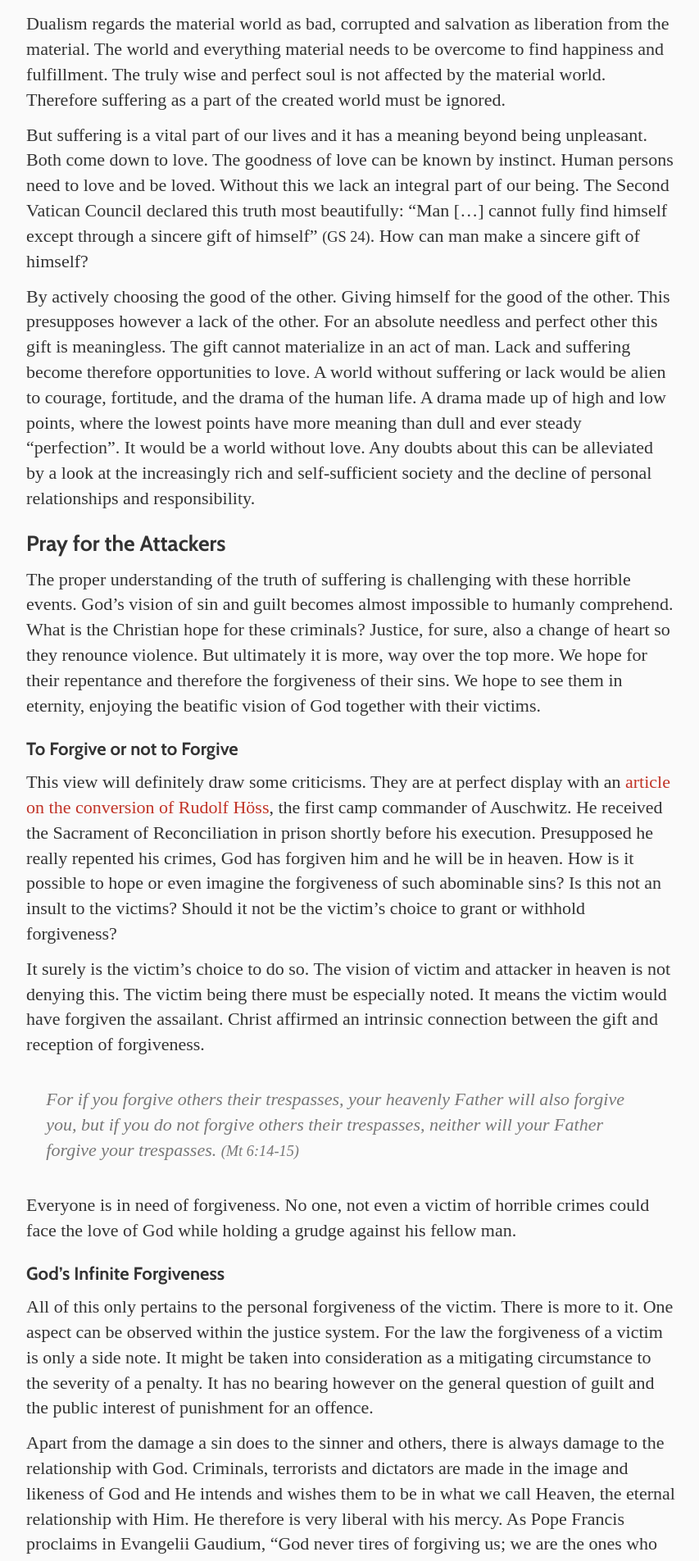
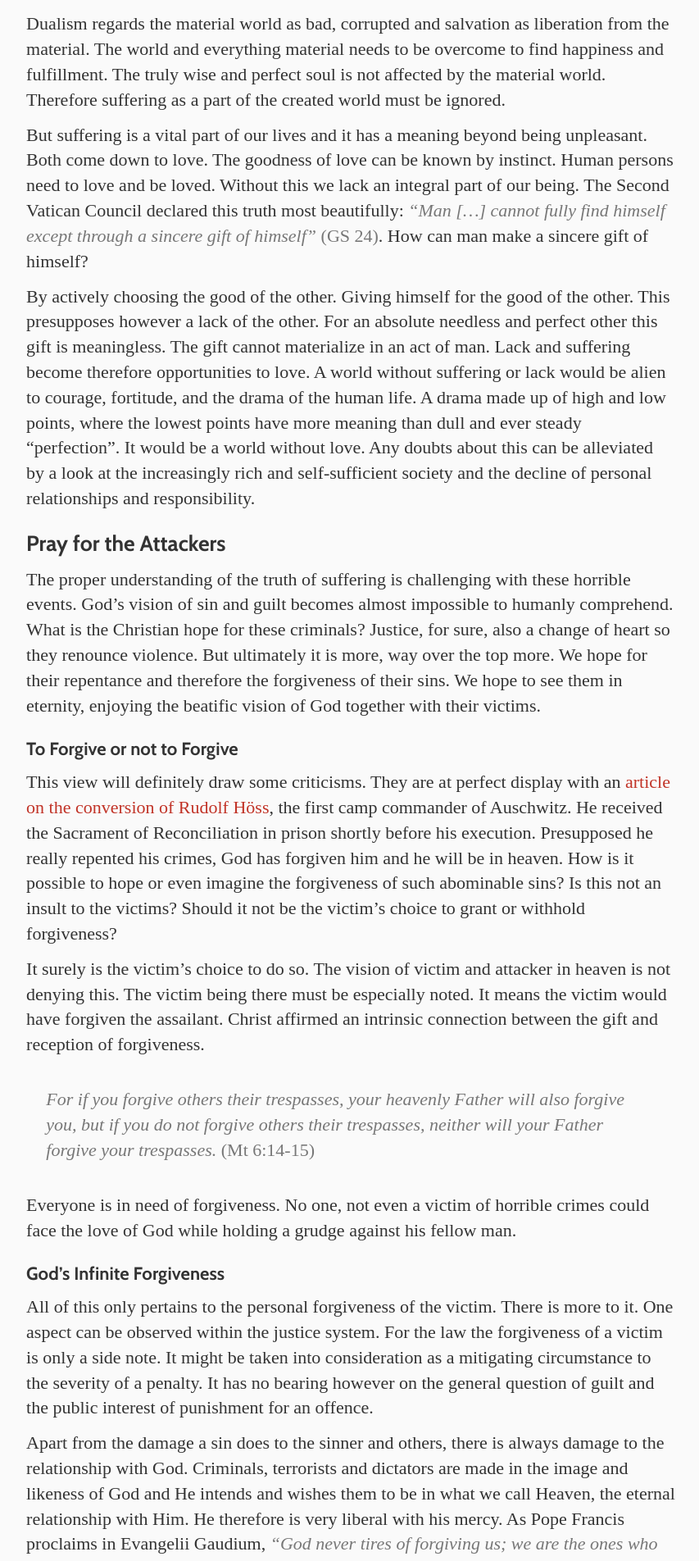
Before and after one commit to Bonifatius/bonifatius.github.io, a Jekyll site: the page built from _posts/2016-03-23-terror-at-the-gate-to-easter.md, in a window 1280 px wide. Shown: the part 1806-3710 px from the top of the page at 82% size, without its empty margins (24-877 px from the left). Built offline with Jekyll 4.4.1, drawn with Linux system fonts in a browser that asks for light colours; some web fonts are replaced; comment, search, counter and statistics services are not loaded.

Commit message:
quote styling

```diff
--- a/_sass/_typografy.scss
+++ b/_sass/_typografy.scss
@@ -55,10 +55,20 @@
   }
 }
 
+quote,
+blockquote {
+  font-style: italic;
+  color: color(light);
+
+  > small:last-child,
+  > p > small:last-child {
+    font-size: 1em;
+    font-style: normal;
+  }
+}
+
 blockquote {
   margin: size(unit, .5) 0;
-  font-style: italic;
-  color: color(light);
   padding: size(unit);
 }
 
```
